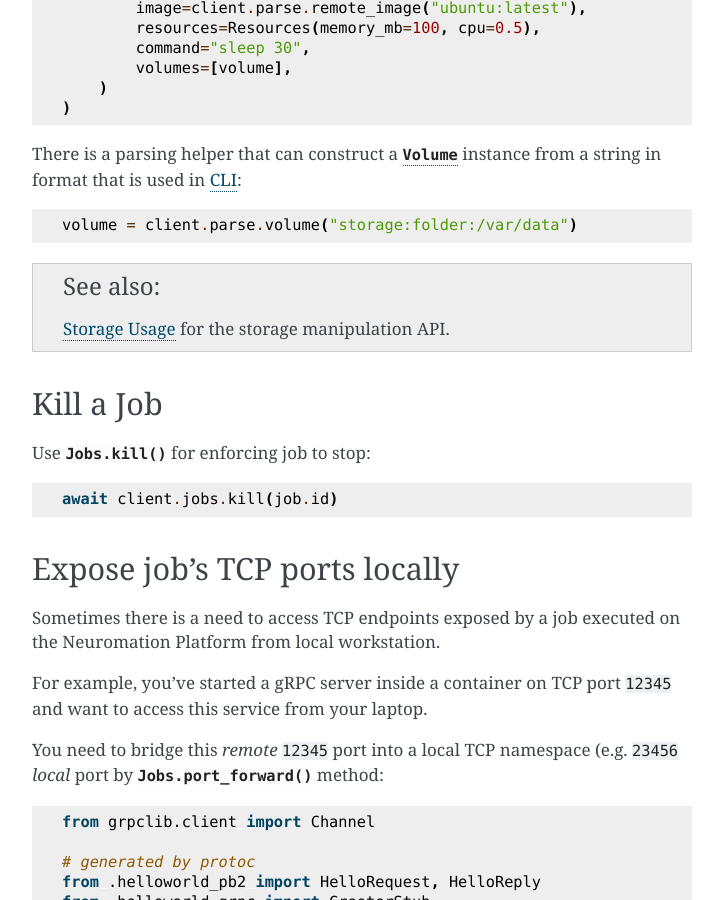
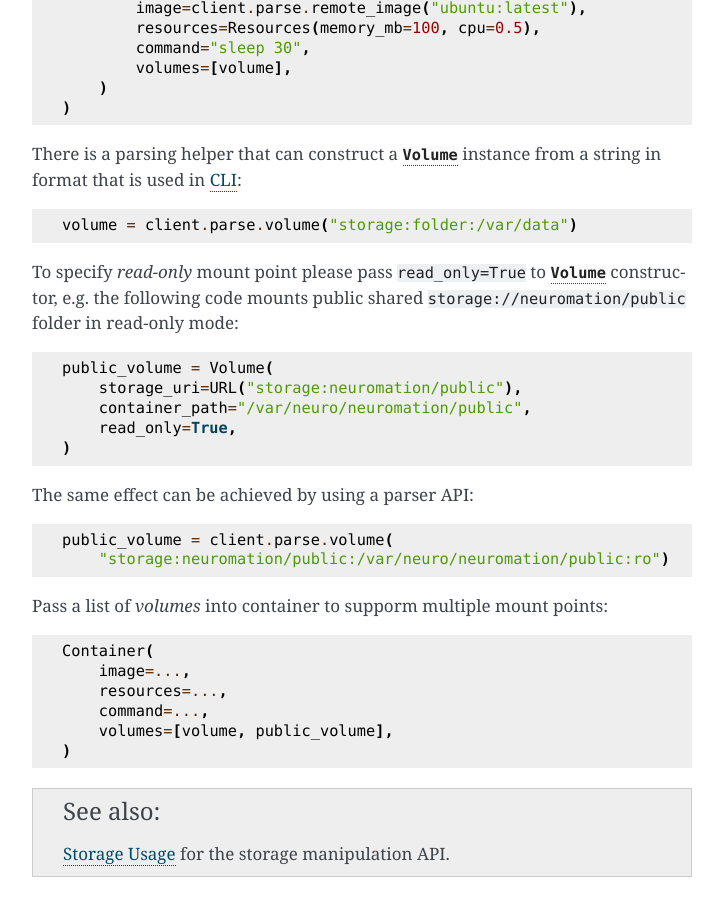
Before and after one commit to neuro-inc/neuro-cli, a Sphinx documentation site: the page built from docs/jobs_usage.rst, in a window 1280 px wide and 900 px high, scrolled down 1808 px. Shown: the whole window, without its empty margins (388-1111 px from the left). Built offline with Sphinx 7.4.7, drawn with Linux system fonts in a browser that asks for light colours; pages that are not in the unit, such as notebooks, are missing from menus.

Commit message:
Describe read-only volumes

```diff
--- a/docs/jobs_usage.rst
+++ b/docs/jobs_usage.rst
@@ -104,6 +104,32 @@ format that is used in :term:`CLI`::
 
    volume = client.parse.volume("storage:folder:/var/data")
 
+
+To specify *read-only* mount point please pass ``read_only=True`` to :class:`Volume`
+constructor, e.g. the following code mounts public shared
+``storage://neuromation/public`` folder in read-only mode::
+
+   public_volume = Volume(
+       storage_uri=URL("storage:neuromation/public"),
+       container_path="/var/neuro/neuromation/public",
+       read_only=True,
+   )
+
+
+The same effect can be achieved by using a parser API::
+
+   public_volume = client.parse.volume(
+       "storage:neuromation/public:/var/neuro/neuromation/public:ro")
+
+Pass a list of *volumes* into container to supporm multiple mount points::
+
+   Container(
+       image=...,
+       resources=...,
+       command=...,
+       volumes=[volume, public_volume],
+   )
+
 .. seealso:: :ref:`storage-usage` for the storage manipulation API.
 
 
```
